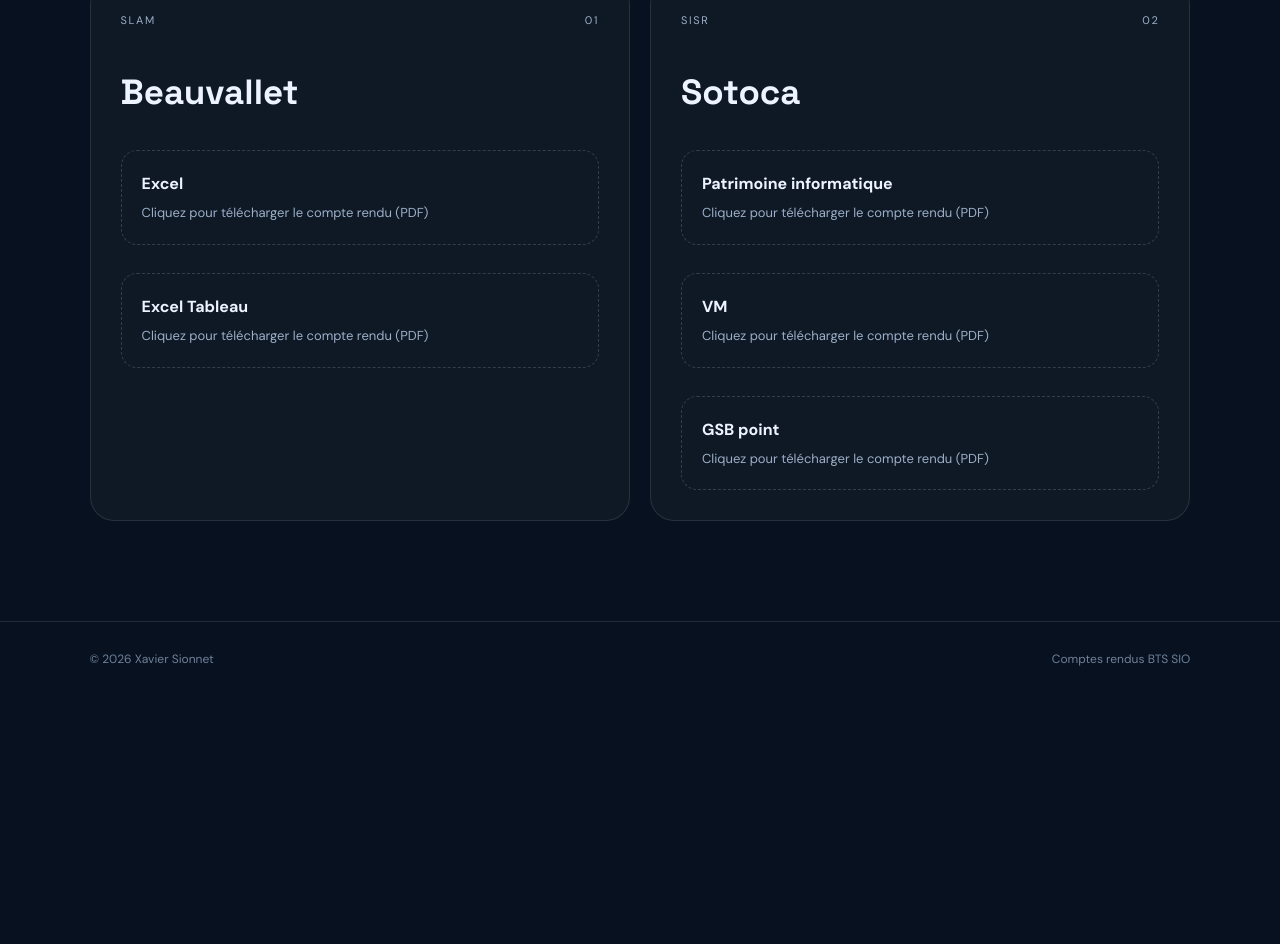
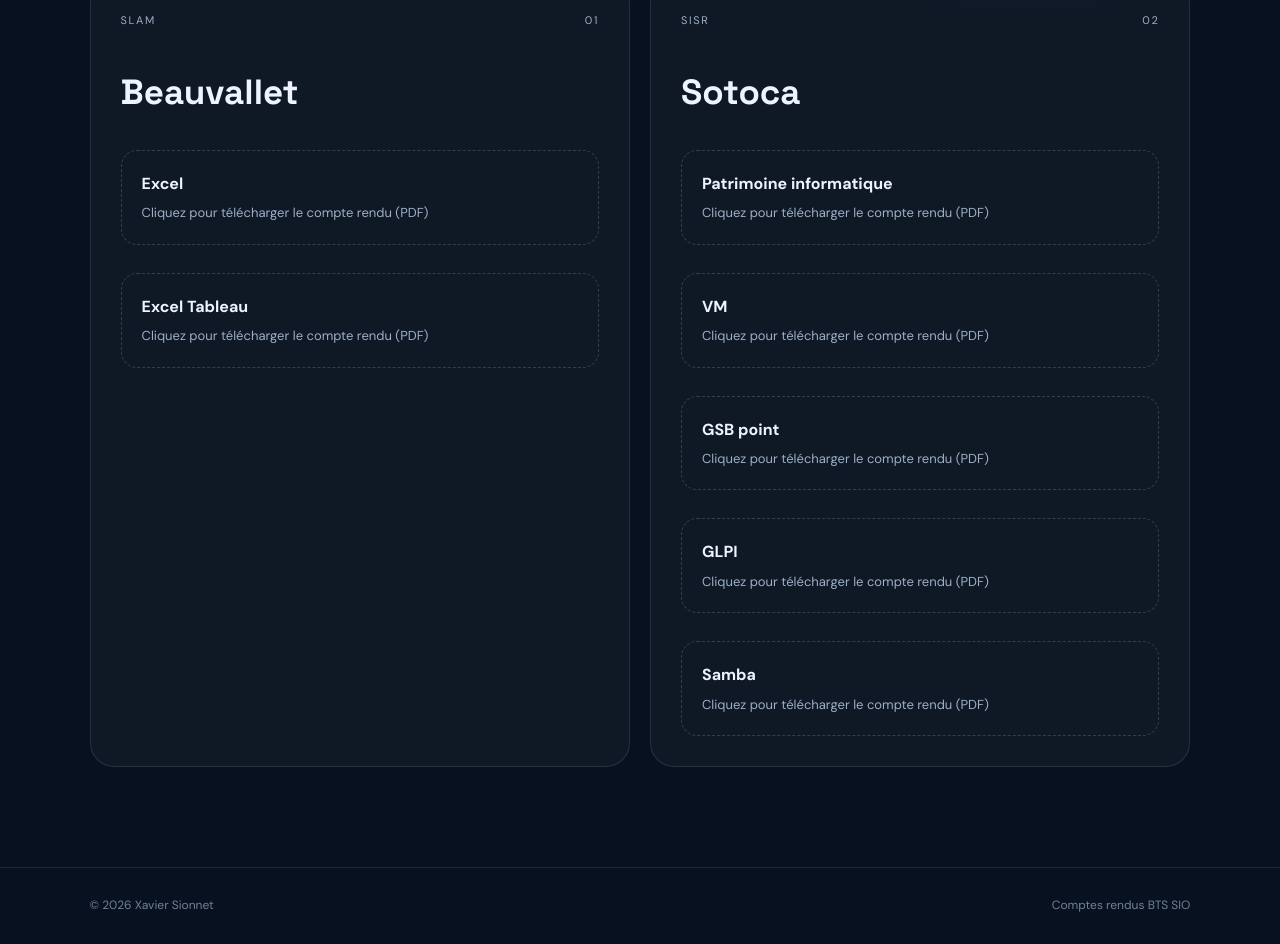
Before and after one commit to xpm-debug/Portefolio, a plain HTML site: page comptes-rendus.html in a window 1280 px wide. Shown: the part 554-1498 px from the top of the page. Before the commit the page ends 1252 px from the top, so only its background shows below. Drawn offline with Linux system fonts and the light colour scheme.

Commit message:
Add download links for GLPI and Samba reports

```diff
--- a/comptes-rendus.html
+++ b/comptes-rendus.html
@@ -48,6 +48,20 @@
       <span>Cliquez pour télécharger le compte rendu (PDF)</span>
     </div>
   </a>
+      </a>
+     <a href="TP_glpi.pdf" download class="report-download">
+    <div class="empty-state">
+      <b>GLPI</b>
+      <span>Cliquez pour télécharger le compte rendu (PDF)</span>
+    </div>
+  </a>
+  </a>
+     <a href="SAMBA.pdf" download class="report-download">
+    <div class="empty-state">
+      <b>Samba</b>
+      <span>Cliquez pour télécharger le compte rendu (PDF)</span>
+    </div>
+  </a>
 </article>
   </div>
 </section>
```
